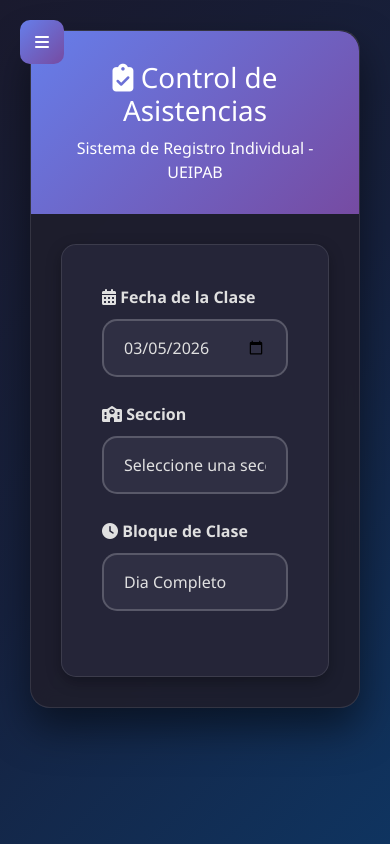
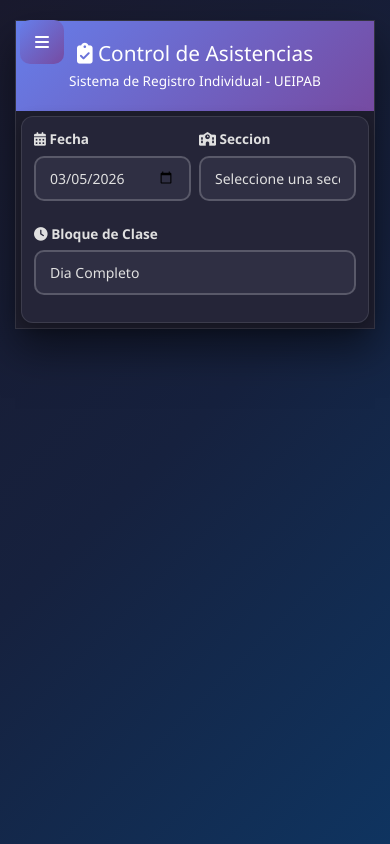
Before and after one commit to Ueipabdev1/control_asistencias, a Python web app: template templates/index.html in a window 390 px wide. Run offline with Jinja, Linux system fonts and the light colour scheme; the template is opened without the code that fills it, so the values that code supplies are empty.

Commit message:
Rediseño responsivo del módulo de control de asistencia
- Layout de formulario adaptable: fecha y sección en 2 columnas en móvil, bloque ocupa fila completa
- Filtros reorganizados en grid responsive con búsqueda prioritaria
- Contadores compactos en pantallas pequeñas
- Truncamiento de nombres largos con ellipsis
- Botones de acción full-width en móvil
- Breakpoints para tablet (991px), móvil (767px) y móvil pequeño (400px)

Co-Authored-By: Claude Opus 4.6 <noreply@anthropic.com>

```diff
--- a/templates/index.html
+++ b/templates/index.html
@@ -20,6 +20,11 @@
         text-align: center;
     }
 
+    .header h1 {
+        font-size: 1.8rem;
+        margin-bottom: 5px;
+    }
+
     .form-section {
         background: rgba(40, 40, 60, 0.8);
         border-radius: 15px;
@@ -38,13 +43,14 @@
         color: #e0e0e0;
         margin-bottom: 10px;
         display: block;
+        font-size: 0.95rem;
     }
 
     .form-control {
         border: 2px solid rgba(255, 255, 255, 0.2);
-        border-radius: 15px;
-        padding: 15px 20px;
-        font-size: 16px;
+        border-radius: 12px;
+        padding: 12px 16px;
+        font-size: 15px;
         transition: all 0.3s ease;
         background: rgba(50, 50, 70, 0.8);
         color: #e0e0e0;
@@ -329,6 +368,216 @@
     .btn-secondary:hover {
         transform: translateY(-2px);
         box-shadow: 0 8px 20px rgba(108, 117, 125, 0.5);
+    }
+
+    /* ========== RESPONSIVE ========== */
+
+    /* Tablets */
+    @media (max-width: 991px) {
+        .form-section {
+            margin: 20px;
+            padding: 25px;
+        }
+
+        .header {
+            padding: 25px 20px;
+        }
+
+        .header h1 {
+            font-size: 1.5rem;
+        }
+    }
+
+    /* Mobile */
+    @media (max-width: 767px) {
+        .main-container {
+            border-radius: 0;
+            margin: -10px -15px;
+        }
+
+        .header {
+            border-radius: 0;
+            padding: 20px 15px;
+        }
+
+        .header h1 {
+            font-size: 1.3rem;
+        }
+
+        .header p {
+            font-size: 0.85rem;
+        }
+
+        .form-section {
+            margin: 10px;
+            padding: 15px;
+            border-radius: 12px;
+        }
+
+        .form-group {
+            margin-bottom: 15px;
+        }
+
+        .form-control {
+            padding: 10px 14px;
+            font-size: 14px;
+            border-radius: 10px;
+        }
+
+        .form-label {
+            font-size: 0.85rem;
+            margin-bottom: 6px;
+        }
+
+        /* Contadores: 3 en fila pero compactos */
+        .contadores-asistencia {
+            gap: 8px;
+            margin-bottom: 20px;
+        }
+
+        .contador-card {
+            padding: 10px 6px;
+            border-radius: 10px;
+        }
+
+        .contador-icon {
+            font-size: 1.3em;
+            margin-bottom: 4px;
+        }
+
+        .contador-valor {
+            font-size: 1.6em;
+        }
+
+        .contador-label {
+            font-size: 0.65em;
+        }
+
+        /* Filtros: stack vertical */
+        .filtros-estudiantes {
+            flex-direction: column;
+            gap: 10px;
+            align-items: stretch;
+        }
+
+        .filtros-grupo {
+            display: grid;
+            grid-template-columns: repeat(3, 1fr);
+            gap: 6px;
+        }
+
+        .filtros-grupo .btn-filtro {
+            text-align: center;
+            padding: 8px 6px;
+            font-size: 0.75rem;
+        }
+
+        .filtros-grupo .btn-filtro i {
+            display: block;
+            margin-bottom: 2px;
+            font-size: 1em;
+        }
+
+        .search-box {
+            min-width: 100%;
+            order: -1;
+        }
+
+        .acciones-grupo {
+            display: grid;
+            grid-template-columns: 1fr 1fr;
+            gap: 8px;
+            width: 100%;
+        }
+
+        .acciones-grupo .btn {
+            font-size: 0.8rem;
+            padding: 10px 8px;
+            text-align: center;
+        }
+
+        /* Estudiantes */
+        .estudiante-item {
+            padding: 10px 12px;
+            margin-bottom: 6px;
+            border-radius: 8px;
+        }
+
+        .estudiante-genero {
+            font-size: 1.2em;
+            width: 24px;
+        }
+
+        .estudiante-nombre {
+            font-size: 0.9rem;
+        }
+
+        .estudiante-cedula {
+            font-size: 0.75rem;
+        }
+
+        .estudiante-checkbox {
+            width: 26px;
+            height: 26px;
+        }
+
+        /* Bloques status */
+        .bloque-badge {
+            padding: 3px 8px;
+            font-size: 0.7em;
+        }
+
+        /* Observaciones */
+        .observaciones-container {
+            padding: 15px;
+            margin-top: 20px;
+        }
+
+        .observaciones-container h5 {
+            font-size: 1rem;
+        }
+
+        /* Botones de accion */
+        .text-center.mt-4 {
+            display: flex;
+            flex-direction: column;
+            gap: 10px;
+        }
+
+        .text-center.mt-4 .btn {
+            width: 100%;
+            padding: 14px;
+            font-size: 15px;
+        }
+
+        .text-center.mt-4 .btn.me-2 {
+            margin-right: 0 !important;
+        }
+
+        .alert {
+            padding: 12px;
+            font-size: 0.85rem;
+        }
+    }
+
+    /* Small mobile */
+    @media (max-width: 400px) {
+        .form-section {
+            margin: 5px;
+            padding: 12px;
+        }
+
+        .filtros-grupo {
+            grid-template-columns: repeat(2, 1fr);
+        }
+
+        .contador-valor {
+            font-size: 1.4em;
+        }
+
+        .contador-label {
+            font-size: 0.6em;
+        }
     }
 </style>
 {% endblock %}
@@ -342,25 +591,25 @@
 
     <div class="form-section">
         <form id="asistenciaForm">
-            <!-- Selección de fecha, sección y bloque -->
-            <div class="row">
-                <div class="col-md-4 form-group">
+            <!-- Seleccion de fecha, seccion y bloque -->
+            <div class="row g-2 g-md-3">
+                <div class="col-6 col-md-4 form-group">
                     <label for="fecha" class="form-label">
-                        <i class="fas fa-calendar-alt"></i> Fecha de la Clase
+                        <i class="fas fa-calendar-alt"></i> Fecha
                     </label>
                     <input type="date" class="form-control" id="fecha" required>
                 </div>
 
-                <div class="col-md-4 form-group">
+                <div class="col-6 col-md-4 form-group">
                     <label for="seccion" class="form-label">
                         <i class="fas fa-school"></i> Seccion
                     </label>
                     <select class="form-control" id="seccion" required>
-                        <option value="">Seleccione una seccion...</option>
+                        <option value="">Seleccione...</option>
                     </select>
                 </div>
 
-                <div class="col-md-4 form-group">
+                <div class="col-12 col-md-4 form-group">
                     <label for="bloque" class="form-label">
                         <i class="fas fa-clock"></i> Bloque de Clase
                     </label>
@@ -681,7 +934,7 @@
                 <div class="estudiante-item ${presenteClass}" data-id="${estudiante.id_estudiante}" data-genero="${estudiante.genero}">
                     <div class="estudiante-info">
                         <div class="estudiante-genero">${generoIcono}</div>
-                        <div>
+                        <div class="estudiante-datos">
                             <div class="estudiante-nombre">${estudiante.nombre_completo}</div>
                             <div class="estudiante-cedula">${estudiante.cedula}</div>
                         </div>
```
Also changed, not shown: other parts of templates/index.html (+88 -51 lines). Lines whose indentation alone changed are shown as unchanged.
